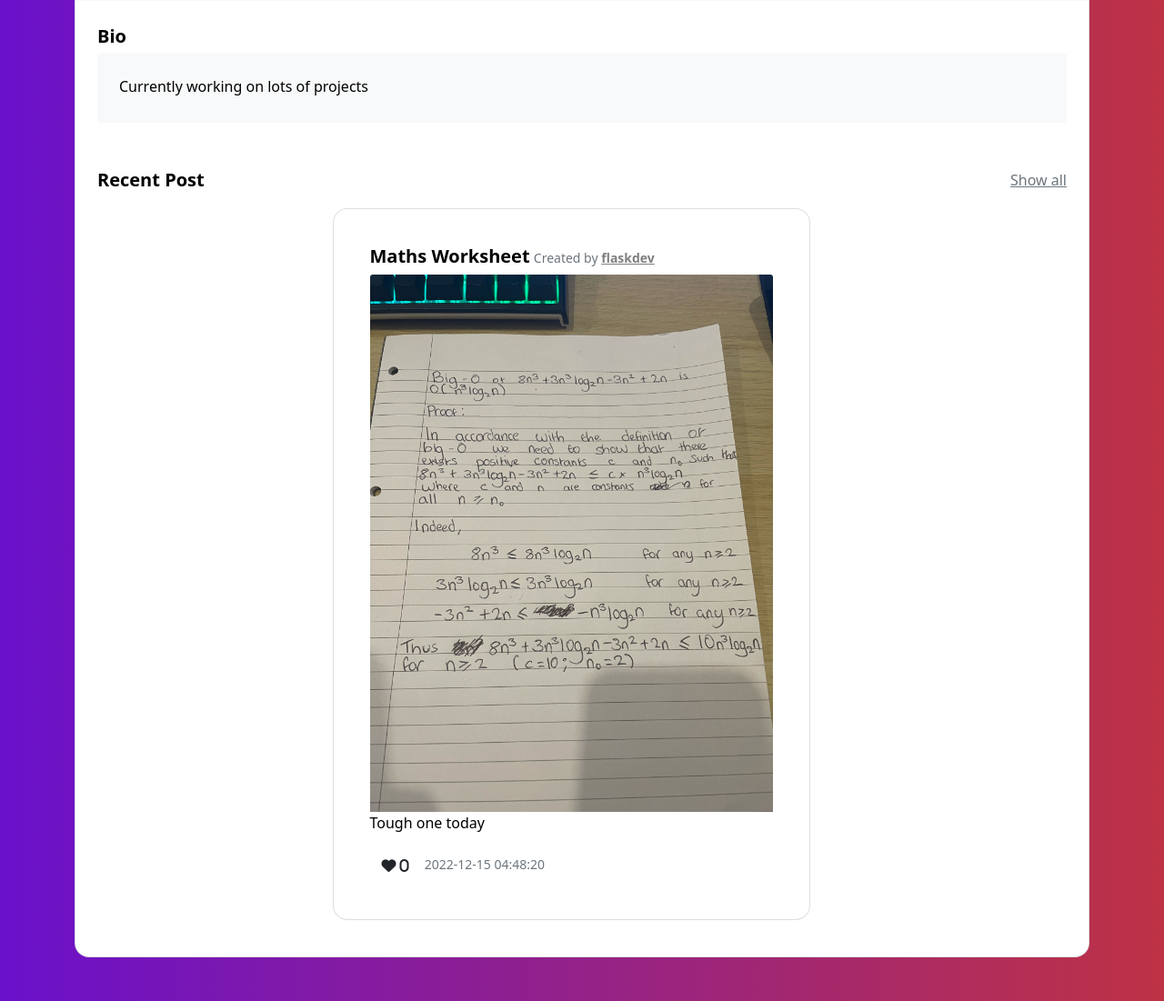
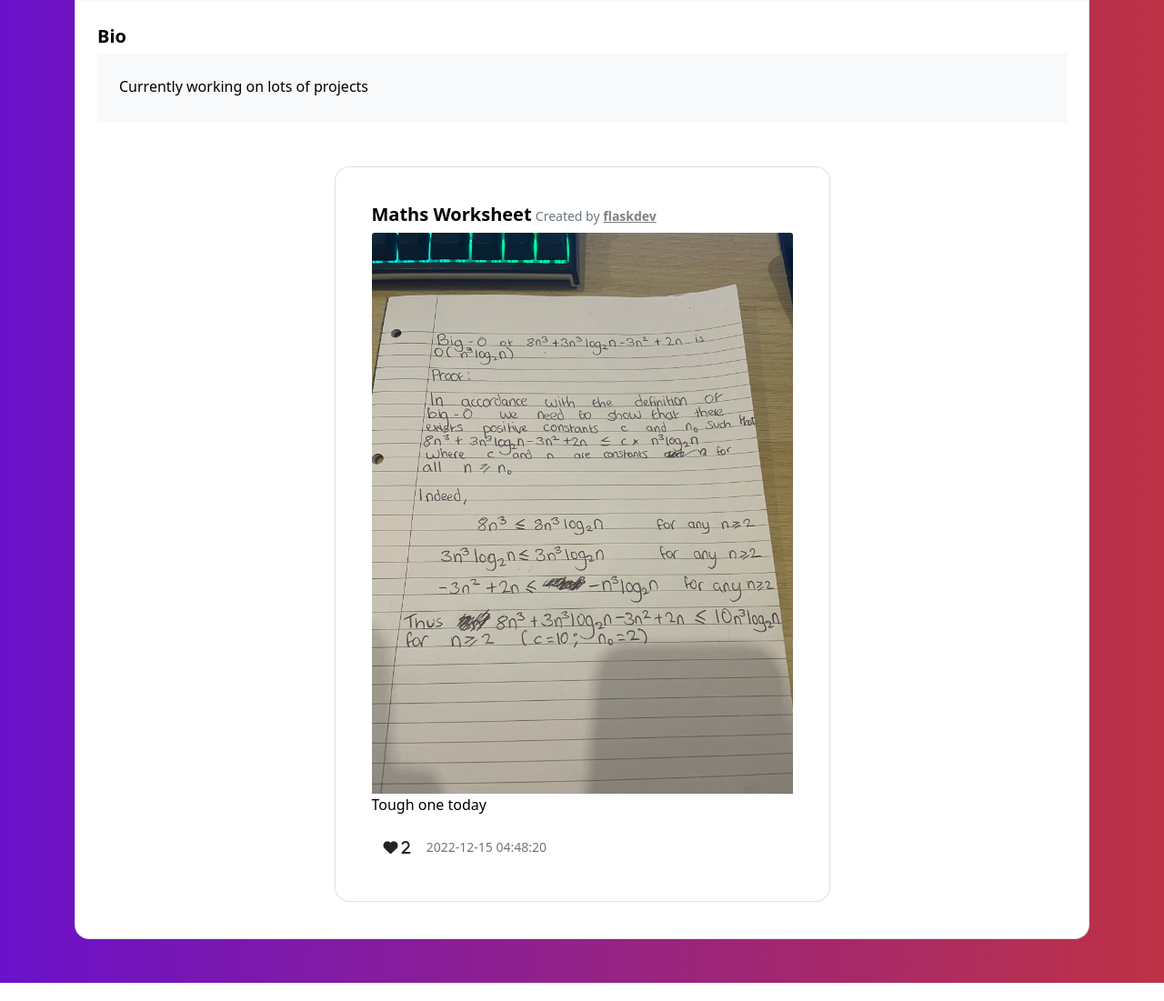
Before and after one commit to JGoundry/standup, a Flask app: a page that uses app/templates/profile.html in a window 1280 px wide. Shown: the part 414-1515 px from the top of the page at 91% size. Run offline with Flask 2, Linux system fonts and the light colour scheme; a user stored in the database is signed in; data comes from the database, SQL or seed files in the repository; both versions use the stored data as it was after the commit; some libraries are stand-ins or nearby versions.

Commit message:
Removed no of like property from Like model, replaced with function

```diff
--- a/app/models.py
+++ b/app/models.py
@@ -55,9 +55,14 @@ class Post(db.Model):
     title = db.Column(db.String(100))
     text = db.Column(db.String(500))
     image = db.Column(db.String(), nullable=True)
-    no_of_likes = db.Column(db.Integer, default=0)
     date_created = db.Column(db.DateTime(timezone=True), server_default=func.now())
     __tablename__ = 'post'
+
+    def like_count(self):
+        # statement = Like.select().where(like.c.post_id == self.id)
+        # count = len(db.query(statement).all())
+        # qu
+        return Like.query.filter(Like.post_id==self.id).count()
 
     def __repr__(self):
         return str(self.user) + ' - ' + str(self.title)
--- a/app/templates/home.html
+++ b/app/templates/home.html
@@ -17,15 +17,14 @@
                     {% for like in post.like %}
                       {% if like.user == current_user %}
                         {% do liked.append(1) %}
-                        <i class="fa-solid fa-heart"> {{ post.no_of_likes }}</i>
+                        <i class="fa-solid fa-heart"> {{ post.like_count() }}</i>
                       {% endif %}
                     {% endfor %}
                     {% if not liked %}
-                      <i class="fa-regular fa-heart"> {{ post.no_of_likes }}</i>
+                      <i class="fa-regular fa-heart"> {{ post.like_count() }}</i>
                     {% endif %}
                   </a>
                   <p class="d-inline-block card-text"><small class="text-muted">{{ post.date_created }}</small></p>
-
                 </div>
               </div>
             </div>
--- a/app/templates/profile.html
+++ b/app/templates/profile.html
@@ -56,11 +56,6 @@
                 </div>
               </div>
               {% if post %}
-              <div class="d-flex justify-content-between align-items-center mb-4">
-                <p class="lead fw-normal mb-0"><strong>Recent Post</strong></p>
-                <p class="mb-0"><a href="{{ url_for('profile_posts', user=user) }}" class="text-muted">Show all</a></p>
-              </div>
-              <div class="row g-2">
               <div class="row d-flex justify-content-center align-items-center h-100">
                 <div class="card mb-3 col-6 p-2" style="border-radius: 1rem;">
                   <div class="card-body mx-3 my-3">
@@ -75,16 +70,14 @@
                       {% for like in post.like %}
                         {% if like.user == current_user %}
                           {% do liked.append(1) %}
-                            <i class="fa-solid fa-heart"> {{ post.no_of_likes }}</i>
+                          <i class="fa-solid fa-heart"> {{ post.like_count() }}</i>
                         {% endif %}
                       {% endfor %}
                       {% if not liked %}
-                          <i class="fa-regular fa-heart"> {{ post.no_of_likes }}</i>
+                        <i class="fa-regular fa-heart"> {{ post.like_count() }}</i>
                       {% endif %}
                     </a>
                     <p class="d-inline-block card-text"><small class="text-muted">{{ post.date_created }}</small></p>
-
-                    </div>
                   </div>
                 </div>
               </div>
--- a/app/views.py
+++ b/app/views.py
@@ -96,15 +96,14 @@ def home():
 @login_required
 def like(post):
     post = Post.query.filter(Post.id == post).first()
-    like_filter = Like.query.filter(Like.user == current_user and Like.post_id == post.id).first()
+    like_filter = Like.query.filter(Like.user == current_user, Like.post_id == post.id).first()
+    print(like_filter)
     if like_filter == None:
         new_like = Like(post_id=post.id, user=current_user)
         db.session.add(new_like)
-        post.no_of_likes += 1
         db.session.commit()
     else:
         db.session.delete(like_filter)
-        post.no_of_likes -= 1
         db.session.commit()
 
     return redirect(url_for('home'))
```
Also changed, not shown: app.db, 1 other file. Lines whose indentation alone changed are shown as unchanged.
